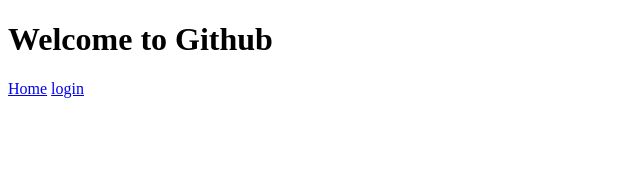
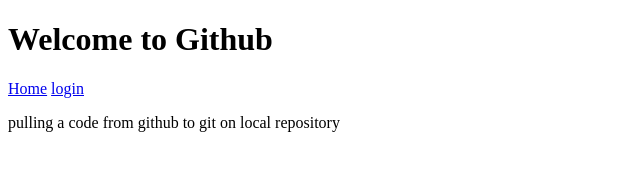
Before and after one commit to derek-atiawu/gitp, a plain HTML site: page index.html in a window 1280 px wide. Shown: the whole page, without its empty margins (0-640 px from the left). Drawn offline with Linux system fonts and the light colour scheme.

Commit message:
Update index.html
described a paragraph

```diff
--- a/index.html
+++ b/index.html
@@ -10,6 +10,7 @@
 		<h1>Welcome to Github</h1>
 		<a href="#">Home</a>
 		<a href="#">login</a>
+		<p>pulling a code from github to git on local repository</p>
 	</div>
 
 </body>
```
